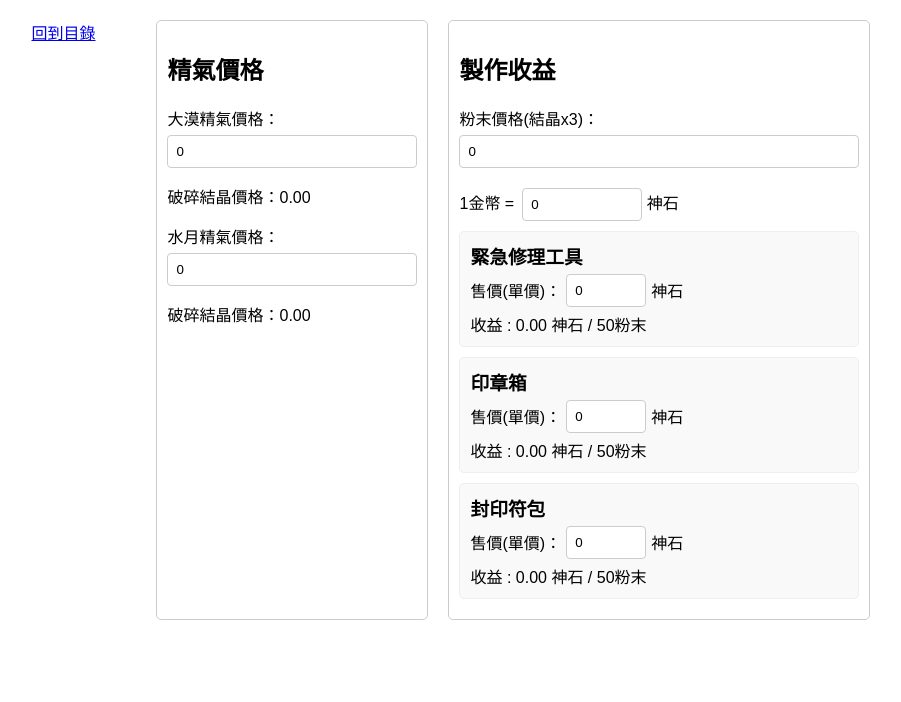
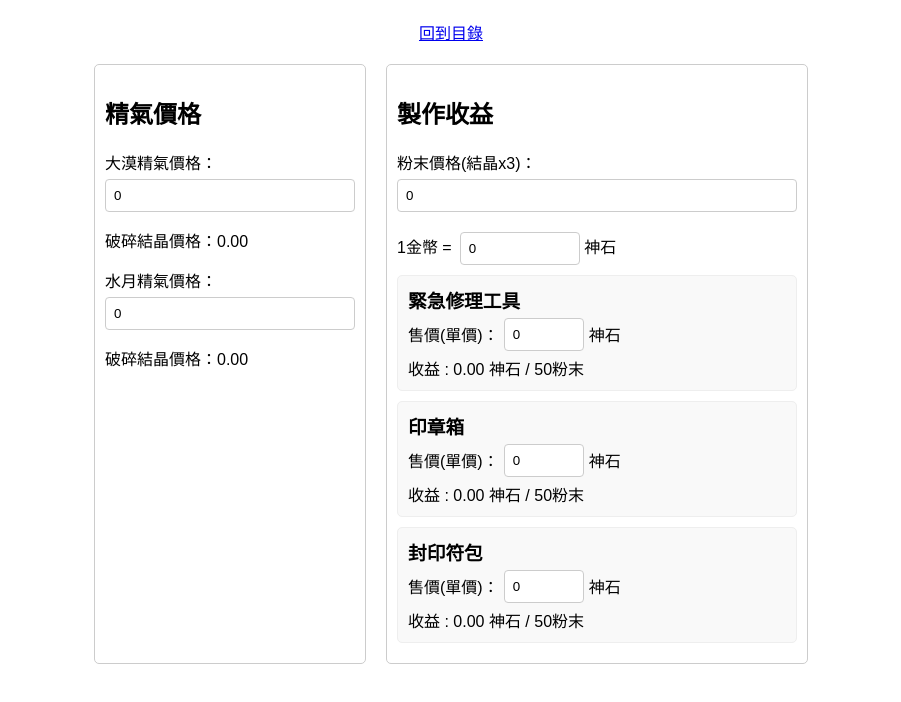
Before and after one commit to Liyobor/bns_tool, a Vue app in the folder website/: page /powder in a window 1280 px wide. Shown: the top 702 px of the page, without its empty margins (189-1090 px from the left). Built offline with nearby package versions, Linux system fonts and the light colour scheme.

Commit message:
fix: Adjust "Back to Directory" link position in PowderCalculator.vue
Moved the "Back to Directory" link within PowderCalculator.vue to be inside the main container and above the calculators, aligning its layout with MantraCalculator.vue.

```diff
--- a/website/src/views/PowderCalculator.vue
+++ b/website/src/views/PowderCalculator.vue
@@ -1,8 +1,8 @@
 <template>
-  <div style="text-align: center; margin-bottom: 20px;">
+  <div id="powder_cal">
+    <div style="text-align: center; margin-bottom: 20px;">
       <router-link to="/">回到目錄</router-link>
-  </div>
-  <div id="powder_cal">
+    </div>
     <div class="calculators-container">
         <div class="price-table">
             <h2>精氣價格</h2>
```
